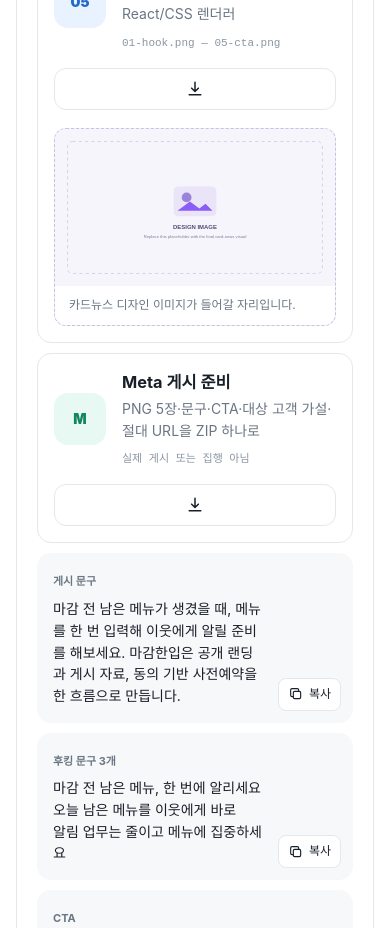
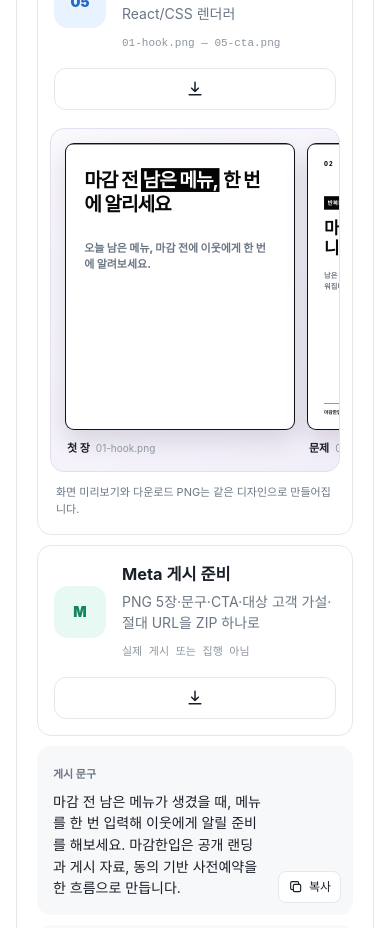
Before and after one commit to unithon26/marketvalley, a Next.js app: page /campaigns/demo in a window 390 px wide. Shown: the part 2000-2928 px from the top of the page. Built offline with nearby package versions, Linux system fonts and the light colour scheme; no server answers.

Commit message:
feat: 리포트 카드뉴스 미리보기 연결

```diff
--- a/app/globals.css
+++ b/app/globals.css
@@ -262,9 +262,14 @@ body:has(.login-modal-layer) > :not(.login-modal-layer) { filter: blur(3px); }
 .deliverable-grid h3 { margin: 0 0 3px; }
 .deliverable-grid p { margin: 0 0 5px; color: var(--muted); }
 .deliverable-grid code { color: var(--tertiary); font-size: 11px; }
-.carousel-design-placeholder { grid-column: 1 / -1; overflow: hidden; margin: 2px 0 0; border: 1px dashed #c9c2dd; border-radius: 12px; background: var(--purple-soft); }
-.carousel-design-placeholder img { display: block; width: 100%; height: auto; }
-.carousel-design-placeholder figcaption { padding: 10px 14px; color: var(--muted); background: #fff; font-size: 12px; }
+.carousel-preview-gallery { grid-column: 1 / -1; display: grid; grid-template-columns: repeat(5, minmax(0, 1fr)); gap: 12px; min-width: 0; padding: 18px; margin-top: 2px; border: 1px solid #e4dff0; border-radius: 14px; background: linear-gradient(145deg, #faf9fd, #f2eef9); }
+.carousel-preview-item { min-width: 0; margin: 0; }
+.carousel-preview-canvas { aspect-ratio: 4 / 5; overflow: hidden; border: 1px solid rgba(28, 20, 47, .12); border-radius: 9px; background: #111; box-shadow: 0 10px 24px rgba(33, 22, 59, .14); }
+.carousel-preview-canvas svg { display: block; width: 100%; height: 100%; }
+.carousel-preview-item figcaption { display: flex; min-width: 0; gap: 6px; padding: 10px 2px 0; align-items: baseline; }
+.carousel-preview-item figcaption strong { flex: 0 0 auto; color: var(--ink); font-size: 11px; }
+.carousel-preview-item figcaption span { overflow: hidden; color: var(--tertiary); font-size: 10px; text-overflow: ellipsis; white-space: nowrap; }
+.deliverable-grid .carousel-preview-note { grid-column: 1 / -1; margin: -4px 2px 0; color: var(--muted); font-size: 11px; }
 .icon-button { display: grid; place-items: center; width: 42px; height: 42px; border: 1px solid var(--line); border-radius: 12px; background: white; cursor: pointer; }
 .icon-button:hover { background: var(--surface); }
 .copy-grid { display: grid; grid-template-columns: repeat(2, minmax(0, 1fr)); gap: 10px; margin-top: 10px; }
@@ -318,12 +323,12 @@ body:has(.login-modal-layer) > :not(.login-modal-layer) { filter: blur(3px); }
 .carousel-cover-template-cover-31 .carousel-cover-copy.has-extra-long-body p { margin-top: 40px; font-size: 32px; line-height: 1.3; }
 .carousel-series-photo { transform: scale(1.08); }
 .carousel-series-overlay { background: rgba(0,0,0,.76); }
-.carousel-cover-template-cover-32.carousel-card-3 .carousel-series-photo,
-.carousel-cover-template-cover-34.carousel-card-3 .carousel-series-photo { background-position: 35% center; }
-.carousel-cover-template-cover-32.carousel-card-4 .carousel-series-photo,
-.carousel-cover-template-cover-34.carousel-card-4 .carousel-series-photo { background-position: 68% center; }
-.carousel-cover-template-cover-32.carousel-card-5 .carousel-series-photo,
-.carousel-cover-template-cover-34.carousel-card-5 .carousel-series-photo { background-position: center 70%; }
+.carousel-cover-template-cover-32[data-carousel-index="3"] .carousel-series-photo,
+.carousel-cover-template-cover-34[data-carousel-index="3"] .carousel-series-photo { background-position: 35% center; }
+.carousel-cover-template-cover-32[data-carousel-index="4"] .carousel-series-photo,
+.carousel-cover-template-cover-34[data-carousel-index="4"] .carousel-series-photo { background-position: 68% center; }
+.carousel-cover-template-cover-32[data-carousel-index="5"] .carousel-series-photo,
+.carousel-cover-template-cover-34[data-carousel-index="5"] .carousel-series-photo { background-position: center 70%; }
 .carousel-index { position: absolute; z-index: 2; left: 76px; top: 72px; font-size: 27px; font-weight: 800; letter-spacing: .18em; }
 .carousel-content { position: absolute; z-index: 2; left: 76px; right: 76px; top: 246px; }
 .carousel-content > span { display: inline-block; padding: 10px 16px 12px; color: #fff; background: #6331e6; font-size: 27px; font-weight: 800; }
@@ -515,6 +520,8 @@ body:has(.login-modal-layer) > :not(.login-modal-layer) { filter: blur(3px); }
   .donut::after { width: 108px; height: 108px; }
   .deliverable-grid article { grid-template-columns: auto 1fr; }
   .deliverable-grid .icon-button { grid-column: 1 / -1; width: 100%; }
+  .carousel-preview-gallery { grid-auto-flow: column; grid-auto-columns: min(72vw, 230px); grid-template-columns: none; padding: 14px; margin-inline: -4px; overflow-x: auto; overscroll-behavior-inline: contain; scroll-padding-inline: 14px; scroll-snap-type: inline mandatory; scrollbar-width: thin; }
+  .carousel-preview-item { scroll-snap-align: start; }
   .report-footer-actions { align-items: stretch; flex-direction: column-reverse; gap: 8px; }
   .landing-header { height: 62px; }
   .landing-nav-cta { padding: 8px 12px; font-size: 11px; }
--- a/components/campaign-report.tsx
+++ b/components/campaign-report.tsx
@@ -1,6 +1,5 @@
 "use client";
 
-import NextImage from "next/image";
 import Link from "next/link";
 import { useCallback, useEffect, useMemo, useRef, useState } from "react";
 import { toPng } from "html-to-image";
@@ -29,6 +28,26 @@ function maskEmail(email: string): string {
   const visible = local.slice(0, Math.min(2, local.length));
   const masked = "*".repeat(Math.max(4, local.length - visible.length));
   return `${visible}${masked}@${domain}`;
+}
+
+const carouselPreviewLabels = ["첫 장", "문제", "핵심", "해결", "행동 유도"] as const;
+
+function CarouselPreviewCard({ spec, index }: { spec: CampaignSpec; index: number }) {
+  return (
+    <figure className="carousel-preview-item" role="listitem">
+      <div className="carousel-preview-canvas">
+        <svg viewBox="0 0 1080 1350" aria-hidden="true" focusable="false">
+          <foreignObject width="1080" height="1350">
+            <CarouselCard spec={spec} index={index} preview />
+          </foreignObject>
+        </svg>
+      </div>
+      <figcaption>
+        <strong>{carouselPreviewLabels[index]}</strong>
+        <span>{carouselFileNames[index]}</span>
+      </figcaption>
+    </figure>
+  );
 }
 
 type ReservationTrendGeometry = {
@@ -377,16 +396,10 @@ export function CampaignReport({
             <div className="deliverable-icon carousel-icon">05</div>
             <div><h3>Instagram 캐러셀</h3><p>1080×1350 PNG 5장 · 결정적 React/CSS 렌더러</p><code>01-hook.png — 05-cta.png</code></div>
             <button className="icon-button" type="button" onClick={downloadZip} disabled={exporting} aria-label="캐러셀 ZIP 다운로드"><DownloadIcon /></button>
-            <figure className="carousel-design-placeholder">
-              <NextImage
-                src="/report/carousel-preview-placeholder.svg"
-                alt=""
-                width={1600}
-                height={900}
-                sizes="(max-width: 640px) calc(100vw - 74px), 1060px"
-              />
-              <figcaption>카드뉴스 디자인 이미지가 들어갈 자리입니다.</figcaption>
-            </figure>
+            <div className="carousel-preview-gallery" role="list" aria-label="생성된 Instagram 카드뉴스 5장">
+              {[0, 1, 2, 3, 4].map((index) => <CarouselPreviewCard key={index} spec={spec} index={index} />)}
+            </div>
+            <p className="carousel-preview-note">화면 미리보기와 다운로드 PNG는 같은 디자인으로 만들어집니다.</p>
           </article>
           <article><div className="deliverable-icon meta-icon">M</div><div><h3>Meta 게시 준비</h3><p>PNG 5장·문구·CTA·대상 고객 가설·절대 URL을 ZIP 하나로</p><code>실제 게시 또는 집행 아님</code></div><button className="icon-button" type="button" onClick={downloadMetaPackage} disabled={exporting} aria-busy={exporting} aria-label="Meta 게시 준비 다운로드"><DownloadIcon /></button></article>
         </div>
--- a/components/renderers/carousel-card.tsx
+++ b/components/renderers/carousel-card.tsx
@@ -84,14 +84,25 @@ function CarouselCover({ spec }: { spec: CampaignSpec }) {
   );
 }
 
-export function CarouselCard({ spec, index, exportRef }: { spec: CampaignSpec; index: number; exportRef?: (node: HTMLDivElement | null) => void }) {
+export function CarouselCard({
+  spec,
+  index,
+  exportRef,
+  preview = false,
+}: {
+  spec: CampaignSpec;
+  index: number;
+  exportRef?: (node: HTMLDivElement | null) => void;
+  preview?: boolean;
+}) {
   const copy = cardCopy(spec, index);
   const coverTemplate = spec.templates.carouselCover;
   return (
     <div
       ref={exportRef}
-      className={`carousel-card carousel-card-${index + 1} carousel-cover-template-${coverTemplate}`}
+      className={`carousel-card ${preview ? `carousel-preview-render carousel-preview-render-${index + 1}` : `carousel-card-${index + 1}`} carousel-cover-template-${coverTemplate}`}
       style={campaignThemeStyle(spec.brand)}
+      data-carousel-index={index + 1}
       data-brand-tone={spec.brand.tone}
       data-carousel-cover-template={coverTemplate}
       data-product-name={spec.project.name}
```
Also changed, not shown: 2 other files (tests, documents, lock files or other folders).
